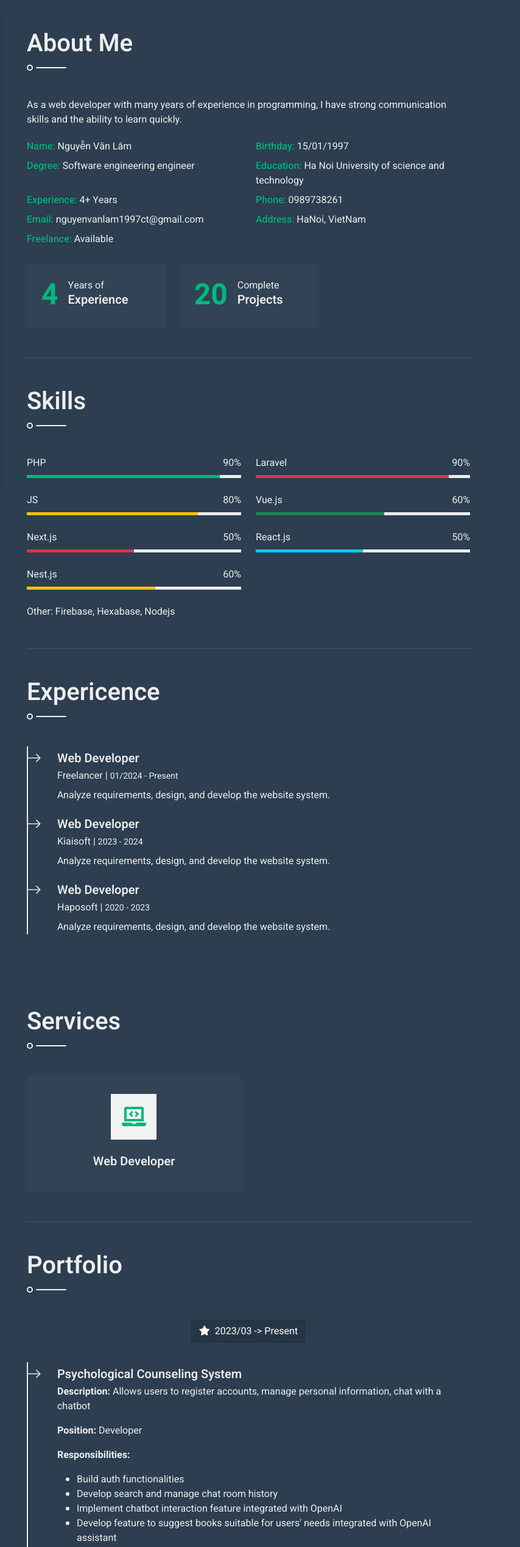
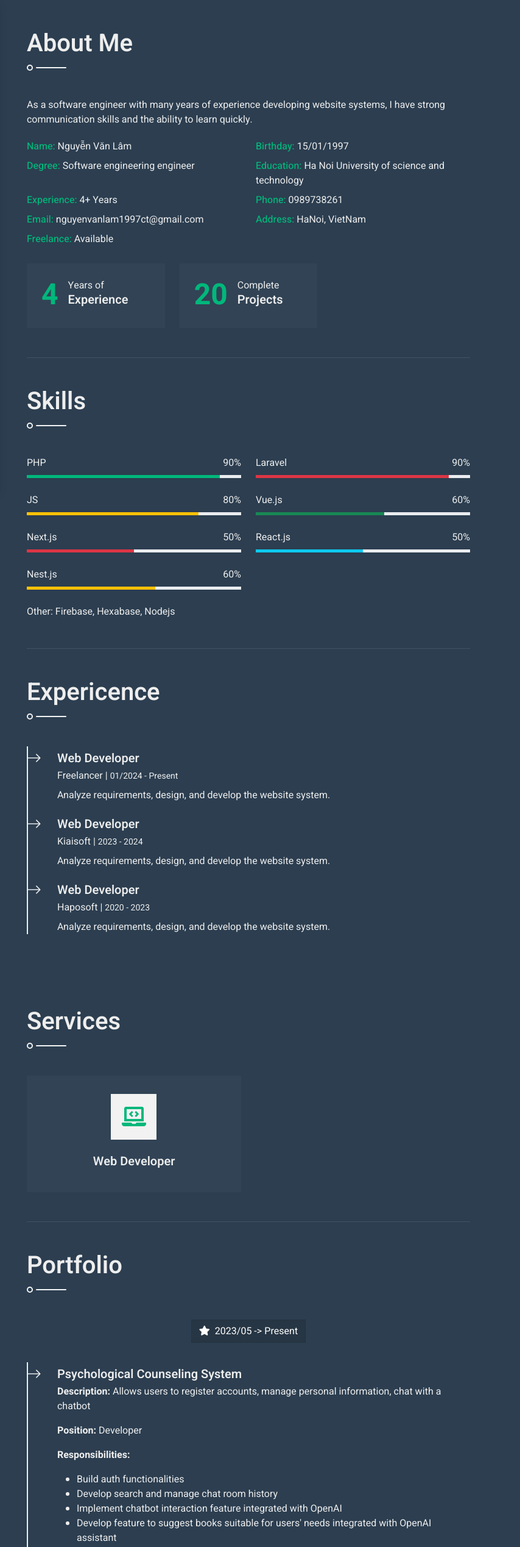
Before and after one commit to nguyenlam000/nguyenlam000.github.io, a plain HTML site: page index.html in a window 1280 px wide. Shown: the top 2537 px of the page at 61% size, 426-1280 px from the left. Drawn offline with nearby package versions, Linux system fonts and the light colour scheme.

Commit message:
update resume

```diff
--- a/index.html
+++ b/index.html
@@ -67,7 +67,7 @@
                     <section class="py-5 border-bottom wow fadeInUp" data-wow-delay="0.1s">
                         <h1 class="title pb-3 mb-5">About Me</h1>
                         <p>
-                            As a web developer with many years of experience in programming, I have strong communication skills and the ability to learn quickly.
+                            As a software engineer with many years of experience developing website systems, I have strong communication skills and the ability to learn quickly.
                         </p>
                         <div class="row mb-4">
                             <div class="col-sm-6 py-1">
@@ -281,7 +281,7 @@
                                 <div class="row">
                                     <div class="col-12 text-center mb-2">
                                         <ul class="list-inline mb-4" id="portfolio-flters">
-                                            <li class="btn btn-secondary active"  data-filter="*"><i class="fa fa-star me-2"></i>2023/03 -> Present</li>
+                                            <li class="btn btn-secondary active"  data-filter="*"><i class="fa fa-star me-2"></i>2023/05 -> Present</li>
                                             <!-- <li class="btn btn-secondary" data-filter=".first"><i class="fa fa-laptop-code me-2"></i>Design</li>
                                             <li class="btn btn-secondary" data-filter=".second"><i class="fa fa-mobile-alt me-2"></i>Development</li> -->
                                         </ul>
```
